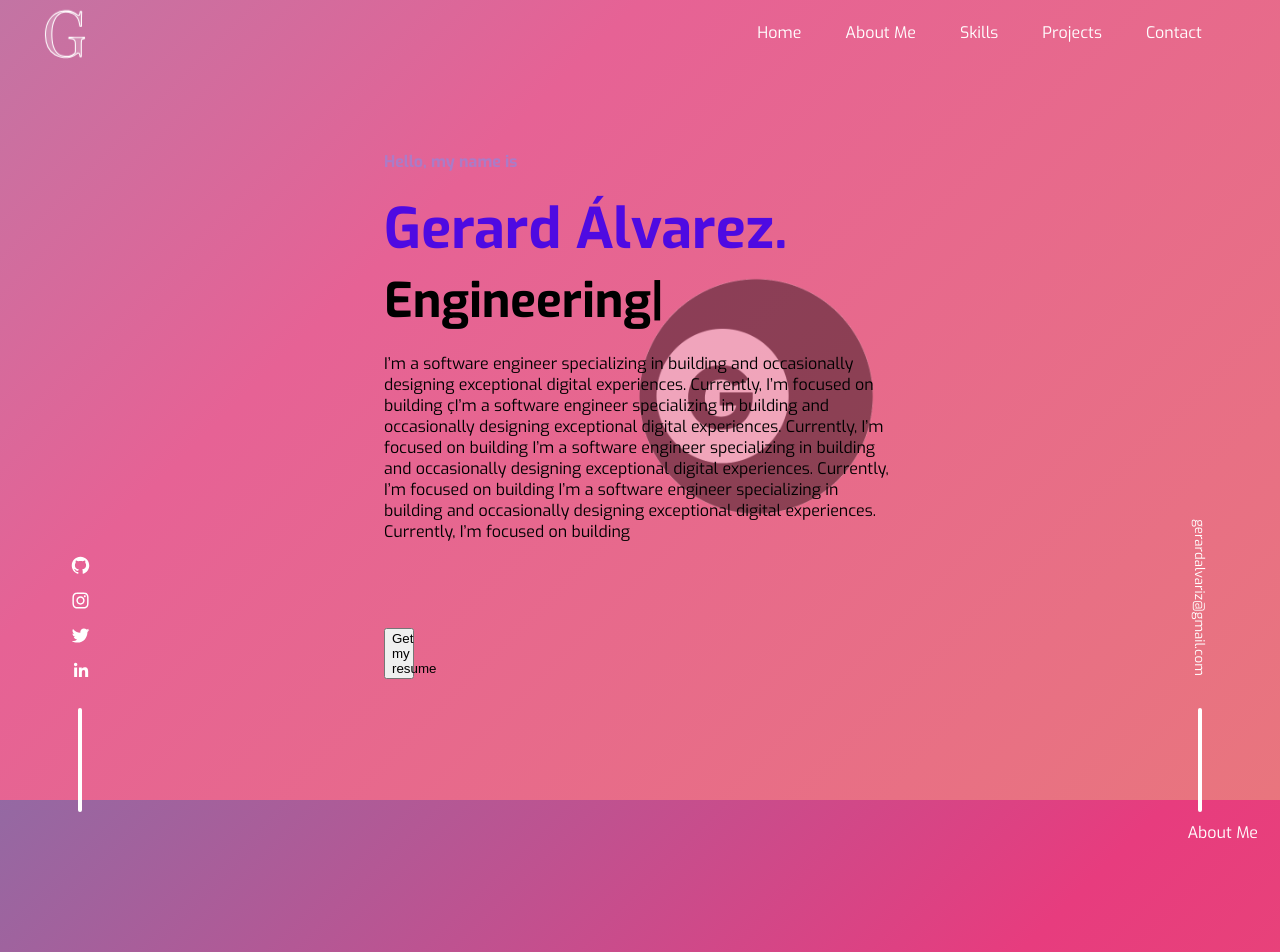
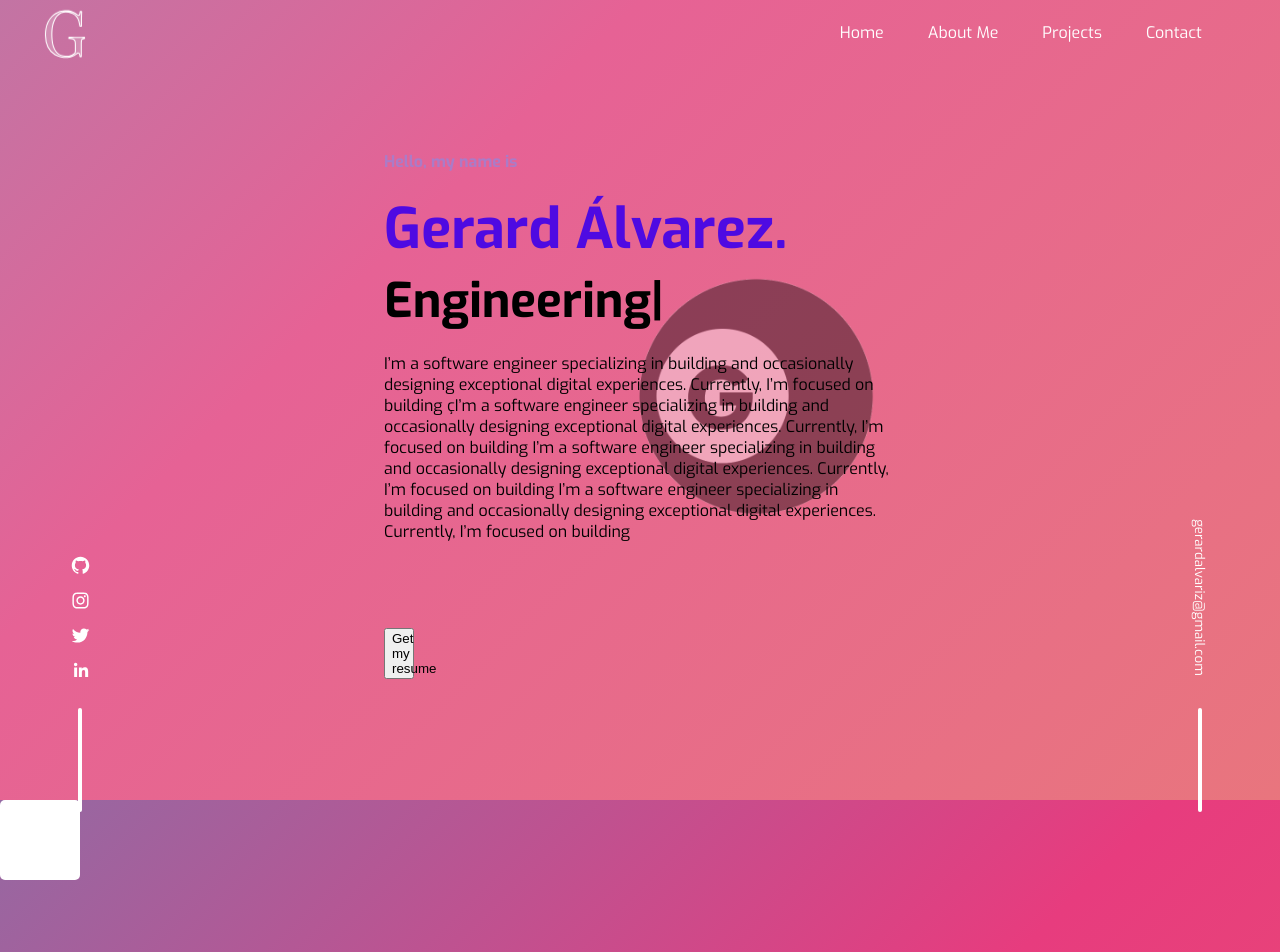
Before and after one commit to gerardalvarez/gerardalvarez.github.io, a React (Create React App) app: page / in a window 1280 px wide. Shown: the top 952 px of the page. Built offline with nearby package versions, Linux system fonts and the light colour scheme.

Commit message:
aparicion en pantalla conseguida

```diff
--- a/package.json
+++ b/package.json
@@ -10,6 +10,7 @@
     "react": "^18.2.0",
     "react-dom": "^18.2.0",
     "react-icons": "^4.4.0",
+    "react-intersection-observer": "^9.3.4",
     "react-scripts": "5.0.1",
     "react-social-icons": "^5.13.0",
     "react-typical": "^0.1.3",
--- a/src/PortfolioContainer/AboutMe/AboutMe.js
+++ b/src/PortfolioContainer/AboutMe/AboutMe.js
@@ -1,26 +1,50 @@
-import React from 'react'
-import { motion } from 'framer-motion'
+
+import React, { useEffect } from "react";
 import './aboutMe.css'
+import { useInView } from "react-intersection-observer";
+import { motion, useAnimation } from "framer-motion";
 
 
 
+function Box() {
+  return (
+    <div
+      style={{
+        padding: 40,
+        background: "white",
+        display: "inline-block",
+        borderRadius: 5
+      }}
+    />
+  );
+}
 
 const Aboutme = () => {
-  const item = {
-    hidden: {  opacity: 0 },
-    visible: {
-      opacity: 1
+
+  const controls = useAnimation();
+  const [ref, inView] = useInView();
+
+  useEffect(() => {
+    if (inView) {
+      controls.start("visible");
     }
-  };
+  }, [controls, inView]);
+
   return (
     <><div className='container'>
-      <motion.div
+     <motion.div
+      ref={ref}
+      animate={controls}
       initial="hidden"
-      animate="visible"
-        variants={item}
-        transition ={{duration:2}}
-        >
-           <a id='a' href="/aboutme">About Me</a></motion.div>
+      transition={{ duration: 0.3 }}
+      variants={{
+        visible: { opacity: 1, scale: 1 },
+        hidden: { opacity: 0, scale: 0 }
+      }}
+    >
+      <Box/>
+    </motion.div>
+
     </div>
 
     </>
--- a/src/components/Navbar/Navbar.js
+++ b/src/components/Navbar/Navbar.js
@@ -17,14 +17,6 @@ const icon = {
     opacity: 1,
     pathLength: 1,
     fill: "rgba(255, 255, 255, 0.2)"
-  }
-};
-
-const item = {
-  hidden: { y: 20, opacity: 0 },
-  visible: {
-    y: 0,
-    opacity: 1
   }
 };
 
@@ -74,37 +66,10 @@ const shownav =() => {
 
     <><nav id="navbar" className={show}>
       <div className='navbuttons'>
-        <motion.a id='a' href="/home"
-        initial="hidden"
-        animate="visible"
-          variants={item}
-          transition ={{duration:1}}
-          >Home</motion.a>
-        <motion.a id='a' href="/About"
-        initial="hidden"
-        animate="visible"
-          variants={item}
-          transition ={{duration:0.8,delay:0.2}}
-          >About Me</motion.a>
-          <motion.a id='a' href="/skills"
-        initial="hidden"
-        animate="visible"
-          variants={item}
-          transition ={{duration:0.8,delay:0.5}}
-          >Skills</motion.a>
-           <motion.a id='a' href="/projects"
-        initial="hidden"
-        animate="visible"
-          variants={item}
-          transition ={{duration:0.8, delay:0.8}}
-          >Projects</motion.a>
-          <motion.a id='a' href="/contact"
-        initial="hidden"
-        animate="visible"
-          variants={item}
-          transition ={{duration:0.8, delay:1.1}}
-          >Contact</motion.a>
-
+        <a id='a' href="/home">Home</a>
+        <a id='a' href="/aboutme">About Me</a>
+        <a id='a' href="/projects">Projects</a>
+        <a id='a' href="/contact">Contact</a>
       </div>
       <a href="/" className="logo">
         <motion.svg
```
Also changed, not shown: 1 other file (tests, documents, lock files or other folders).
